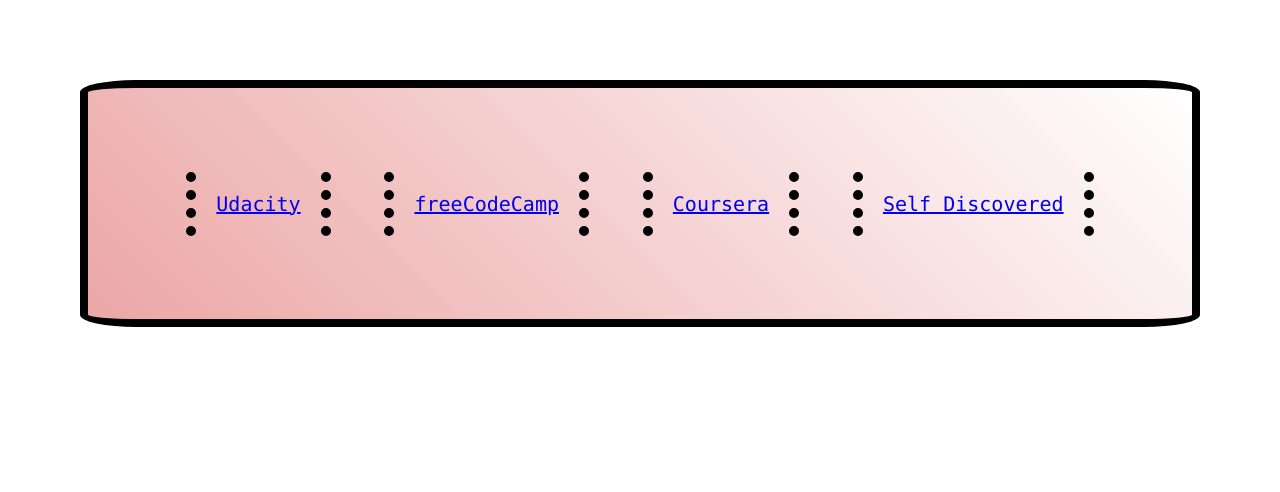
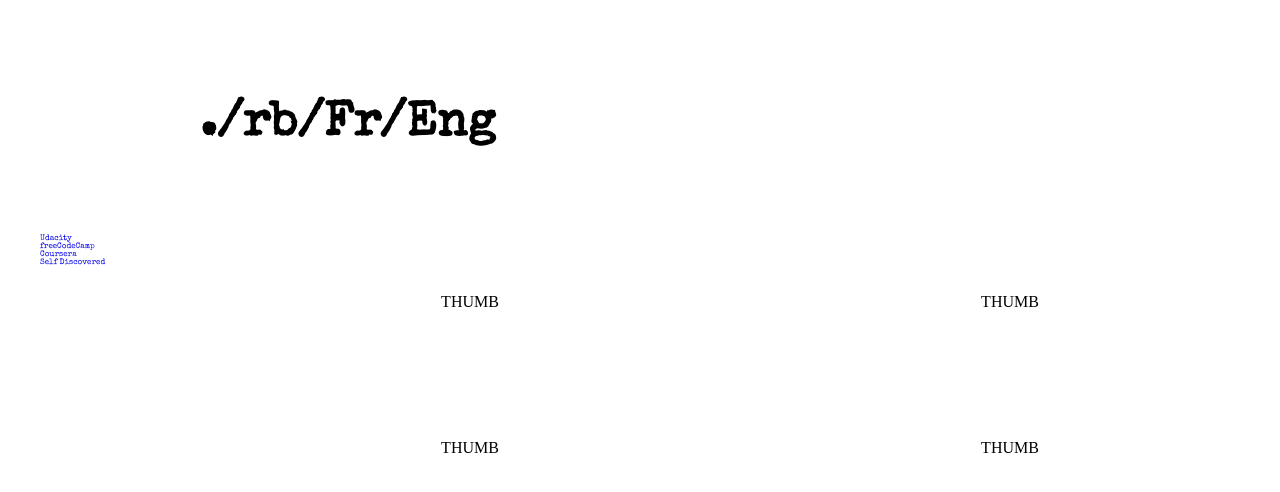
Before and after one commit to neodynia/yet-another-portfolio, a website: page index.html in a window 1280 px wide. Drawn offline with nearby package versions, Linux system fonts and the light colour scheme.

Commit message:
feat: Add grid structure and placed major sections onto the grid

```diff
--- a/css/main.css
+++ b/css/main.css
@@ -1,56 +1,127 @@
+@import url('https://fonts.googleapis.com/css?family=Special+Elite');
+
+@import url('https://fonts.googleapis.com/css?family=Bangers|Pacifico');
 /* Major Section -- Semantic Element Stylings* -- Full Page Grids and Flexboxes*/
 html,
-body,
-header,
-nav,
-main,
-section,
-footer,
-div,
-span,
-img {
+body {
+  padding: 0;
   margin: 0;
-  padding: 0;
-  width: 100%;
+  max-width: 100%;
 }
 
+.container {
+  display: grid;
+  grid-template-columns: 200px 1fr;
+  grid-template-rows: repeat(3, 250px);
+  align-items: center;
+
+}
 /*Header Stylings*/
 
 /*Nav Stylings*/
 nav {
+  grid-column: 1 / 2;
+  grid-row: 1 / 3;
+  display: block;
+  position: sticky;
+  overflow: hidden;
 
 }
+
+header {
+  grid-column: 2 / 3;
+  grid-row: 1 / span 1;
+  display: flex;
+  flex-flow: row wrap;
+  justify-content: center;
+  font-family: 'Special Elite', cursive;
+  font-size: 1.5rem;
+
+
+
+}
+
+h1 {
+  flex: 1;
+}
+
 .nav-bar {
   list-style-type: none;
   display: flex;
-  flex-flow: row nowrap;
-  justify-content: space-evenly;
-  border: #000 solid 1vmin;
-  margin: 10vh;
-  padding: 5%;
-  border-radius: 5%;
-  background: linear-gradient(45deg, rgba(200, 0, 0, 0.35), #fff)
+  flex-direction: column;
 }
+
+
 .nav-link {
-  font-family: Monaco;
-  font-size: 1.25em;
-  border-left: 10px;
-  border-right: 10px;
-  border-top: 0;
-  border-bottom: 0;
-  border-color: #000;
-  border-style: dotted;
-  margin: 2%;
-  padding: 20px;
+  font-family: 'Special Elite', cursive;
+  font-size: 0.5rem;
+}
+
+main {
+  grid-column: 2 / 3;
+  grid-row: 2 / 3;
+  display: flex;
+  max-width: 100%;
+  flex-flow: column nowrap;
+
+}
+.container-two {
+  display: grid;
+  grid-template-columns: 1fr 1fr;
+  grid-template-rows: 1fr 1fr;
+  grid-row-gap: 8rem;
+  justify-items: center;
+  align-items: center;
 
 
 }
-a:active {
-  color: rgba(200, 0, 0, 1);
+
+article#udacity {
+  grid-column: 1 / 2;
+  grid-row: 1 / 2;
+  display: flex;
+  flex-flow: column nowrap;
+}
+
+article#freecodecamp {
+  grid-column: 2 / 3;
+  grid-row: 1 / 2;
+  display: flex;
+  flex-flow: column nowrap;
+}
+
+article#coursera {
+  grid-column: 1 / 2;
+  grid-row: 2 / 3;
+  display: flex;
+  flex-flow: column nowrap;
+}
+
+article#self-discovered {
+  grid-column: 2 / 3;
+  grid-row: 2 / 3;
+  display: flex;
+  flex-flow: column nowrap;
+}
+
+a:link {
+  text-decoration: none;
+}
+
+a:enabled {
+  color: rgba(55, 9, 100, 1);
 }
 a:hover {
-  color: #a00;
+  color: rgb(255, 94, 201);
 }
+
+main {
+  grid-column: 2 / 3;
+  display: flex;
+  flex-flow: column nowrap;
+}
+
+
 
 /*Main Stylings - Including Relevant Articles, Sections, Blocks, and Inlines*/
 
--- a/index.html
+++ b/index.html
@@ -5,7 +5,7 @@
   <meta charset="UTF-8">
   <meta name="description" content="">
   <meta name="author" content="Ryan Boris">
-  <title>Document</title>
+  <title>Ryan Boris: Frontend Engineer</title>
   <meta name="viewport" content="width=device-width, initial-scale=1.0">
   <meta http-equiv="X-UA-Compatible" content="ie=edge">
   <!--INCLUDE CDNS AS NEEDED-->
@@ -15,7 +15,7 @@
 <body>
   <div class="container">
     <header class="header-text" id="header">
-      <h1></h1>
+      <h1>./rb/Fr/Eng</h1>
     </header>
     <nav id="nav">
       <ul class="nav-bar">
@@ -26,10 +26,12 @@
       </ul>
     </nav>
     <main>
-      <article class="card" id="udacity"></article>
-      <article class="card" id="freecodecamp"></article>
-      <article class="card" id="coursera"></article>
-      <article class="card" id="self-discovered"></article>
+      <div class="container-two">
+      <article class="card" id="udacity">THUMB</article>
+      <article class="card" id="freecodecamp">THUMB</article>
+      <article class="card" id="coursera">THUMB</article>
+      <article class="card" id="self-discovered">THUMB</article>
+    </div>
     </main>
     <footer class="footer-text" id="footer"></footer>
     </div>
```
